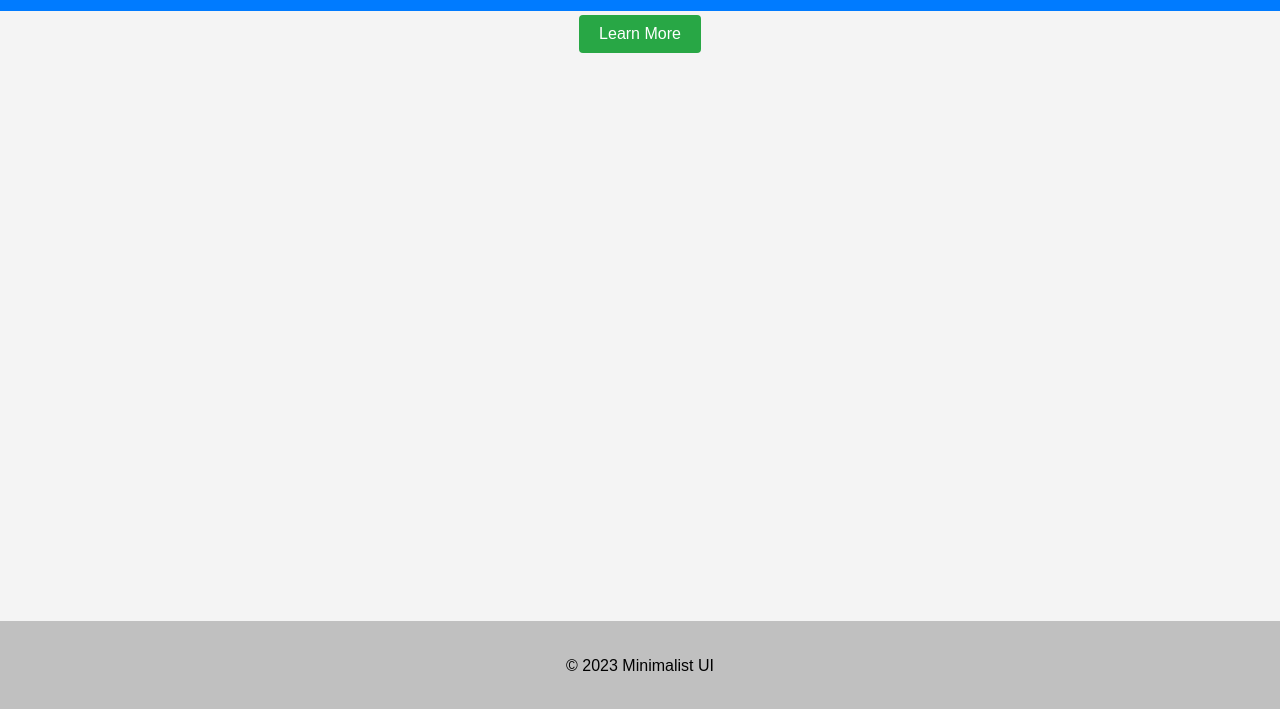
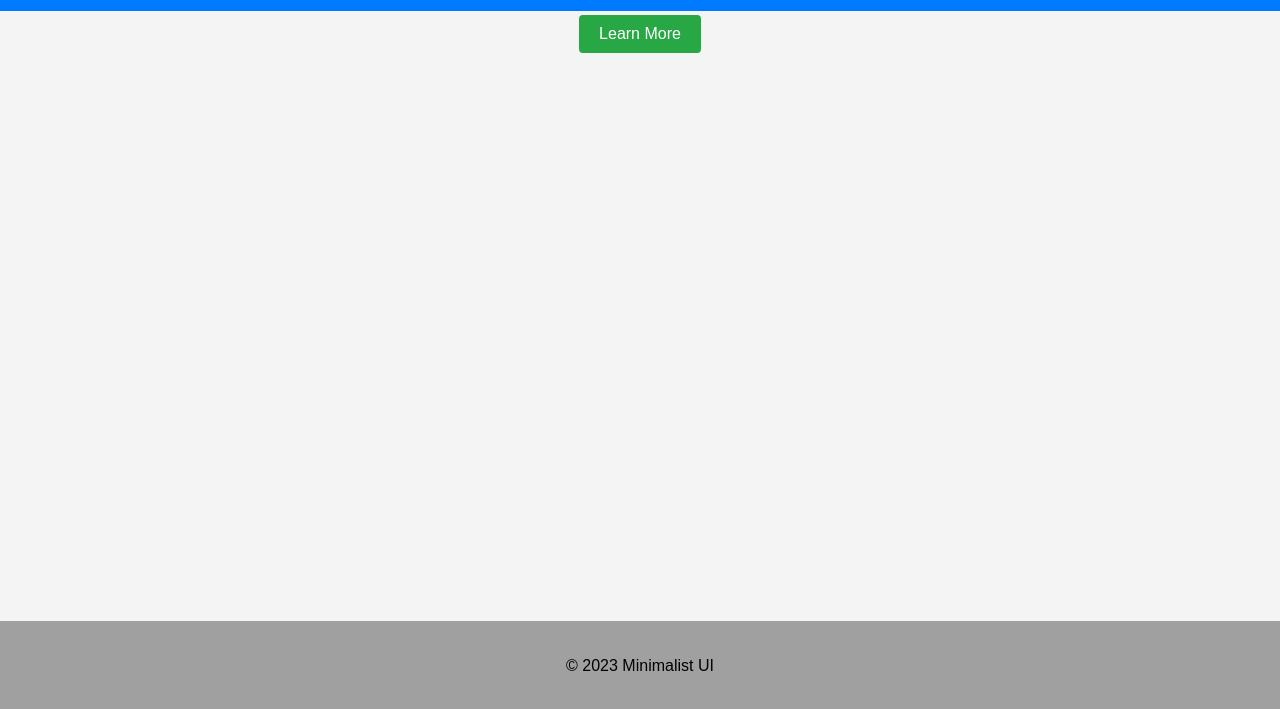
Before and after one commit to fladmorty1987/ui-minimalista, a plain HTML site: page index.html in a window 1280 px wide. Shown: the part 89-798 px from the top of the page. Drawn offline with Linux system fonts and the light colour scheme.

Commit message:
Updated footer background color for better accessibility.

```diff
--- a/style.css
+++ b/style.css
@@ -42,5 +42,5 @@ footer {
     padding: 20px;
     text-align: center;
     width: 100%;
-    background-color: #c0c0c0; /* Changed for better contrast */
+    background-color: #a0a0a0; /* Changed for better contrast */
 }
```
